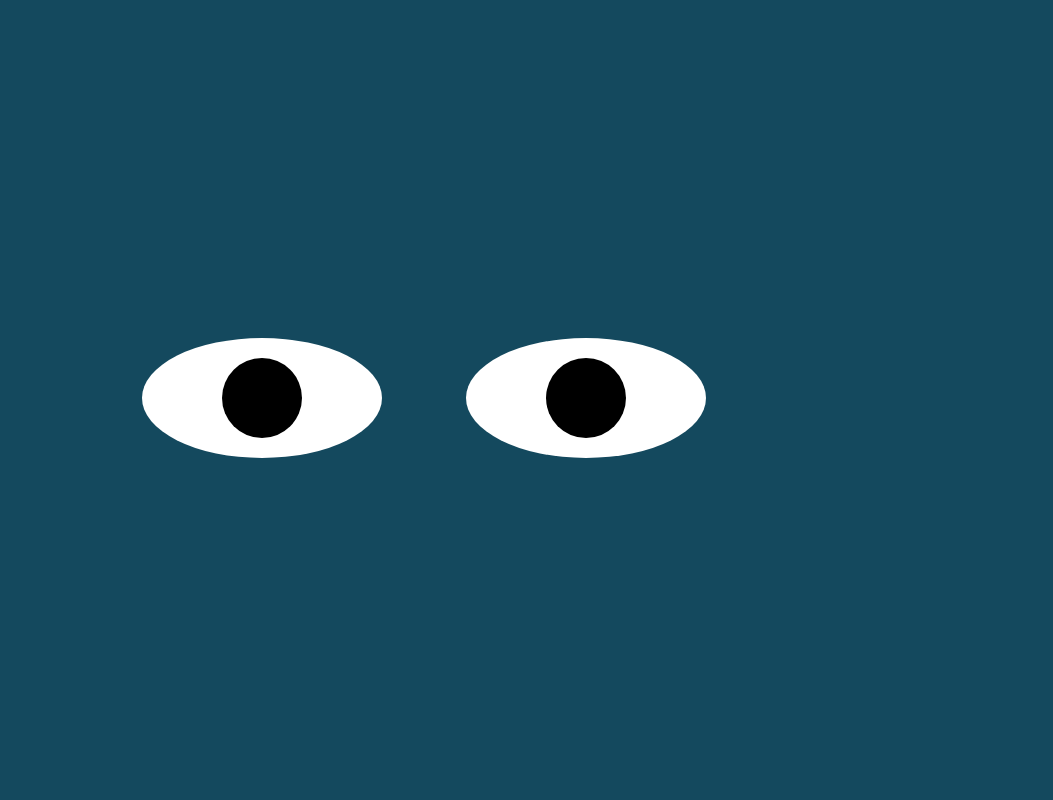
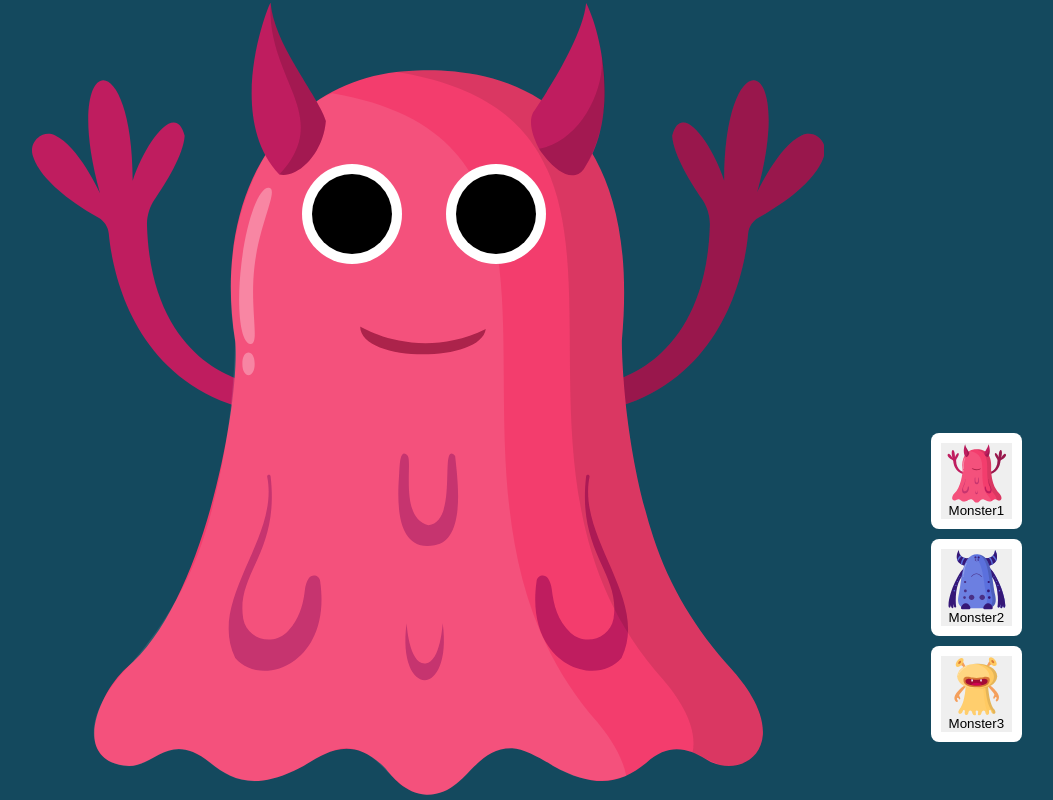
Before and after one commit to agusroig/Eye-Exercise, a plain HTML site: page index.html in a window 1280 px wide. Shown: the whole page, without its empty margins (216-1269 px from the left). Drawn offline with Linux system fonts and the light colour scheme.

Commit message:
update project

```diff
--- a/eyes.js
+++ b/eyes.js
@@ -1,3 +1,5 @@
+// eyeballs animations
+
 var balls = document.getElementsByClassName("ball");
 document.onmousemove = () => {
   var x = (event.clientX * 100) / window.innerWidth + "%";
@@ -9,3 +11,20 @@ document.onmousemove = () => {
     balls[i].transfoorm = "translate(-" + x + ",-" + y + ")";
   }
 };
+
+// this functions change the monster and background color
+
+function myFunction1() {
+  document.body.style.backgroundColor = "#14495e";
+  document.getElementById('monster').style.backgroundImage = "url('./images/monster1.svg')";
+}
+
+function myFunction2() {
+  document.body.style.backgroundColor = "#e6f2ff";
+  document.getElementById('monster').style.backgroundImage = "url('./images/monster2.svg')";
+}
+
+function myFunction3() {
+  document.body.style.backgroundColor = "#891359";
+  document.getElementById('monster').style.backgroundImage = "url('./images/monster3.svg')";
+}
--- a/index.html
+++ b/index.html
@@ -3,6 +3,18 @@
   <link rel="stylesheet" href="./styles.css" />
   <script src="./eyes.js"></script>
   <body>
+    <div class="monster" id="monster">
+      <ul class="nav">
+        <li>
+          <button type="button" onclick="myFunction1()"> <img src="./images/monster1.svg"> Monster1</button>
+        </li>
+        <li>
+          <button type="button" onclick="myFunction2()"> <img src="./images/monster2.svg"> Monster2</button>
+        </li>
+        <li>
+          <button type="button" onclick="myFunction3()"> <img src="./images/monster3.svg"> Monster3</button>
+        </li>
+    </ul>
     <div class="eyes">
       <div class="eye">
         <div class="ball"></div>
@@ -11,5 +23,6 @@
         <div class="ball"></div>
       </div>
     </div>
+  </div>
   </body>
 </html>
--- a/styles.css
+++ b/styles.css
@@ -6,17 +6,17 @@ body {
 
 .eyes {
   position: absolute;
-  top: 50%;
+  top: 27%;
   transform: translateY(-50%);
   width: 100%;
   text-align: center;
 }
 .eye {
-  width: 240px;
-  height: 120px;
+  width: 100px;
+  height: 100px;
   background: #fff;
   display: inline-block;
-  margin: 40px;
+  margin: 20px;
   border-radius: 50%;
   position: relative;
   overflow: hidden;
@@ -31,3 +31,27 @@ body {
   transform: translate(-50%, -50%);
   border-radius: 50%;
 }
+
+.monster{
+  background-image: url(./images/monster1.svg);
+  background-repeat: no-repeat;
+  background-position: center;
+  width: 100%;
+  height: 100%;
+}
+.nav{
+  position: absolute;
+  bottom: 2rem;
+  right: 2rem;
+  display: inline;
+  list-style-type: none;
+}
+.nav li{
+  border-radius: 8px;
+  margin:10px;
+  padding:10px;
+  background-color: #fff;
+}
+button{
+  border:none;
+}
```
Also changed, not shown: images/monster.jpg (added), images/monster1.svg (added), images/monster2.svg (added), images/monster3.svg (added), 2 other files.
